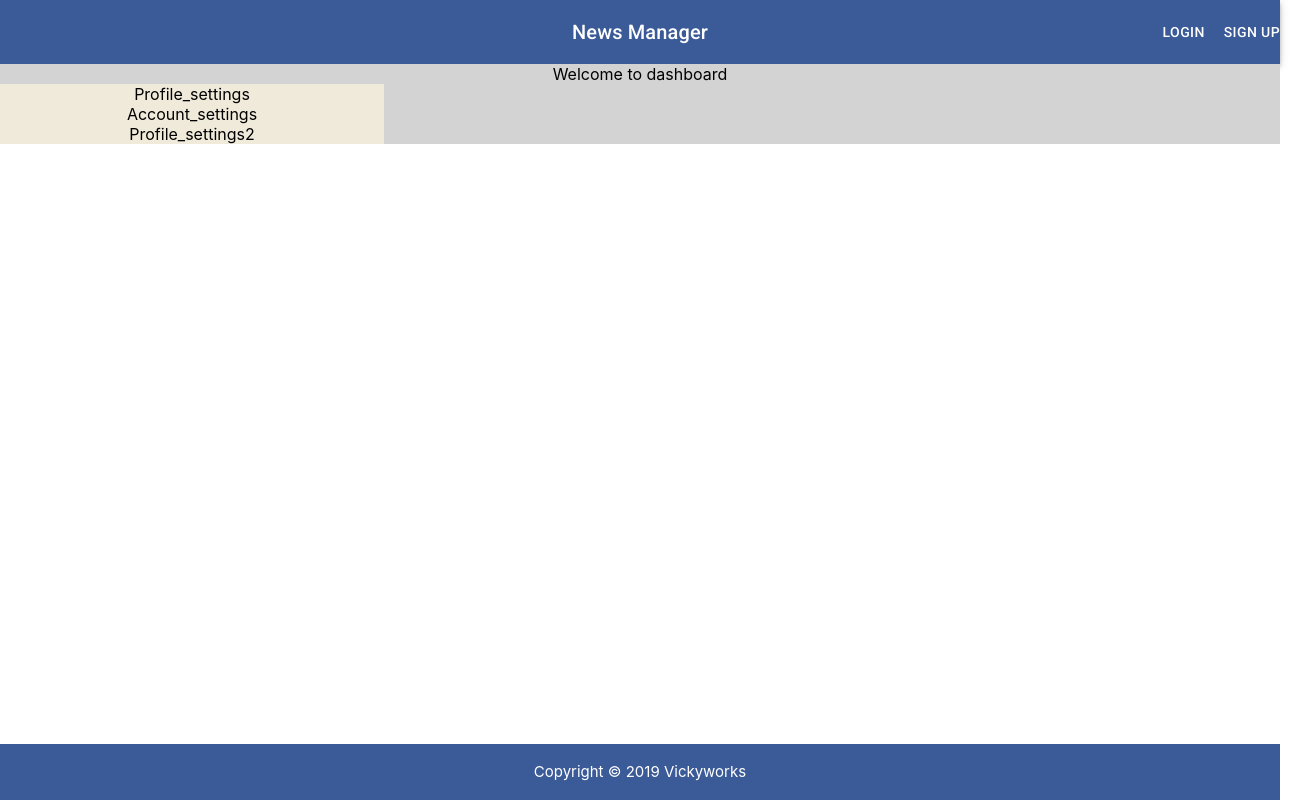
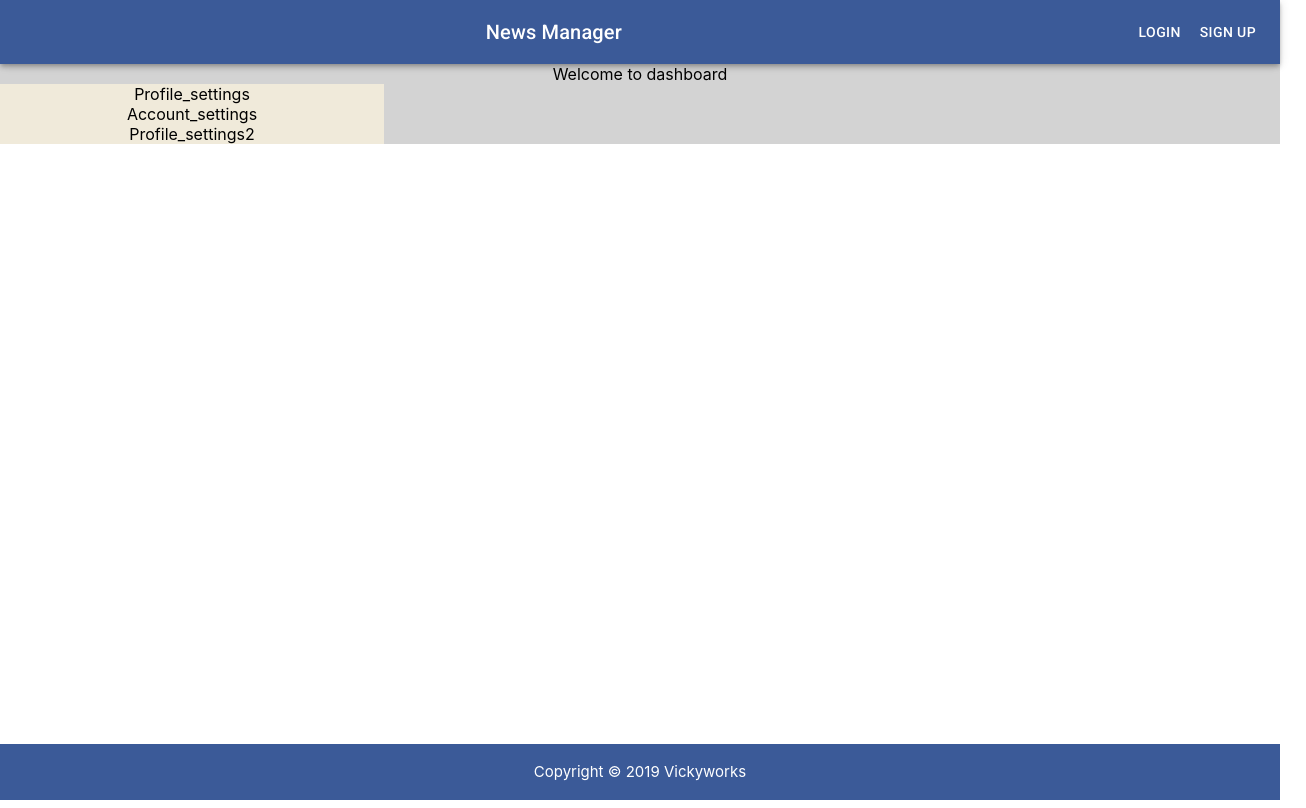
Before and after one commit to VigneshwaranVV/LearnWebApp, a React (Create React App) app: page / in a window 1280 px wide. Shown: the whole page, 1306 px wide, since content can reach past the window. Built offline with nearby package versions, Linux system fonts and the light colour scheme.

Commit message:
fixed navbar and drawer

```diff
--- a/src/common/appBarCustom/AppBarCollapse.js
+++ b/src/common/appBarCustom/AppBarCollapse.js
@@ -3,10 +3,12 @@ import { Button, MenuItem } from "@material-ui/core";
 import { withStyles } from "@material-ui/core/styles";
 import ButtonAppBarCollapse from "./ButtonAppBarCollapse";
 import { NavLink, withRouter } from 'react-router-dom'
+import { RouteConfig } from "../../config/routeConfig";
 
 const styles = theme => ({
   root: {
-    position: "absolute",
+    position: "sticky",
+    // height: '7vh',
     right: 0,
   },
   buttonBar: {
@@ -25,6 +27,9 @@ const styles = theme => ({
 const AppBarCollapse = props => {
   const { drawerData } = { ...props }
   const redirect = (route = '/') => {
+    if(route ==RouteConfig.login){
+      props.onClickLogout();
+    }
     props.history.push(route);
   }
   return (
--- a/src/common/appBarCustom/ButtonAppBarCollapse.js
+++ b/src/common/appBarCustom/ButtonAppBarCollapse.js
@@ -7,6 +7,7 @@ import List from '@material-ui/core/List';
 import Divider from '@material-ui/core/Divider';
 import ListItem from '@material-ui/core/ListItem';
 import ListItemText from '@material-ui/core/ListItemText';
+import { colors } from "../../components/constants/variables";
 
 const styles = theme => ({
   buttonCollapse: {
@@ -15,6 +16,14 @@ const styles = theme => ({
     },
     margin: "10px",
     boxShadow: "none"
+  },
+  paper: {
+    width: '60%'
+  },
+  list:{
+    backgroundColor: colors.fb_blue,
+    height: '100%',
+    color: 'white'
   }
 });
 
@@ -59,7 +68,7 @@ function ButtonAppBarCollapse(props) {
       <IconButton onClick={toggleDrawer('right', true)}>
         <MenuIcon style={{ color: '#fff' }} />
       </IconButton>
-      <Drawer anchor="right" open={state.right} onClose={toggleDrawer('right', false)}>
+      <Drawer anchor="right" open={state.right} onClose={toggleDrawer('right', false)} classes={{ paper: classes.paper }}>
         {sideList("right", drawerData, redirect)}
       </Drawer>
     </div>
--- a/src/common/footer/styles.css
+++ b/src/common/footer/styles.css
@@ -8,7 +8,7 @@
   display: flex;
   justify-content: center;
   height: 7vh;
-  position: fixed;
+  position: sticky;
   width: 100%;
   bottom: 0;
 }
--- a/src/components/login/Login.js
+++ b/src/components/login/Login.js
@@ -40,7 +40,7 @@ function Login(props) {
   const classes = useStyles();
   // const [isLoggedIn,setLoginStatus]
   const [formData, setFormData] = React.useState({
-    email: "a@ss.com",
+    email: "vv@cc.com",
     password: "4321"
   });
   const [isError, setIsError] = React.useState(false);
--- a/src/components/navBar/MainNav.js
+++ b/src/components/navBar/MainNav.js
@@ -10,10 +10,12 @@ import { logout } from "../../store_config/actions";
 import { RouteConfig } from "../../config/routeConfig";
 import { colors, text_contants } from "../constants/variables";
 import AppBarCollapse from "../../common/appBarCustom/AppBarCollapse";
+import ExitToAppIcon from '@material-ui/icons/ExitToApp';
+
 const useStyles = makeStyles(theme => ({
   root: {
     flexGrow: 1,
-    // position: "sticky",
+    position: "sticky",
     zIndex: 1,
     top: 0
   },
@@ -21,33 +23,13 @@ const useStyles = makeStyles(theme => ({
     marginRight: theme.spacing(2)
   },
   title: {
-    flexGrow: 1
+    flexGrow: 1,
+    // minWidth: '80%'
   }
 }));
 
 function MainNav(props) {
   const classes = useStyles();
-  const [isLoginScreen, toggleSignUp] = React.useState(false);
-  useEffect(() => {
-    if (window.location.pathname == "/login") {
-      toggleSignUp(true);
-    }
-  })
-  const [anchorEl, setAnchorEl] = React.useState(null);
-
-  const handleClick = event => {
-    setAnchorEl(event.currentTarget);
-  };
-
-  const handleClose = (path) => {
-    setAnchorEl(null);
-    if (path) {
-      props.history.replace(path)
-    }
-    if (path == RouteConfig.login) {
-      props.onClickLogout();
-    }
-  }
   const drawerData_beforeLogin = [
     {
       text: 'Login',
@@ -66,19 +48,28 @@ function MainNav(props) {
     {
       text: 'Dashboard',
       route: RouteConfig.dashboard
+    },
+    {
+      text: 'Saved Data',
+      route: RouteConfig.dashboard,
+    },
+    {
+      text: <p style={{verticalAlign: 'center',display: 'flex'}}>Logout &nbsp;<ExitToAppIcon /></p>,
+      route: RouteConfig.login
     }
   ]
   return (
     <div className={classes.root}>
-
-      <AppBar position="static" style={{ backgroundColor: colors.fb_blue }}>
+      <AppBar position="ststaicky"
+        style={{ backgroundColor: colors.fb_blue, position: 'sticky' }}
+      >
         <Toolbar>
           <Typography variant="h6" className={classes.title}>
             <Link to="/" style={{ textDecorationLine: "none", color: "white" }}>
               {text_contants.app_header}
             </Link>
           </Typography>
-          <AppBarCollapse drawerData={props.isAuth ? drawerData_afterLogin : drawerData_beforeLogin} />
+          <AppBarCollapse drawerData={props.isAuth ? drawerData_afterLogin : drawerData_beforeLogin} onClickLogout={props.onClickLogout} />
         </Toolbar>
       </AppBar>
     </div>
--- a/src/components/profile/profileForm.js
+++ b/src/components/profile/profileForm.js
@@ -19,7 +19,9 @@ class profileForm extends Component {
                 <div className="form_container">
                     <ContactForm onSubmit={this.submit} />
                 </div>
-
+                <div className="form_container">
+                    <ContactForm onSubmit={this.submit} />
+                </div>
             </div>
         )
     }
--- a/src/routes.js
+++ b/src/routes.js
@@ -15,7 +15,7 @@ const Routes = () => (
     {/* <div style={{ maxHeight: "10vh" }}>
       <ButtonAppBar />
     </div> */}
-    <div style={{ height: '80vh' }}>
+    <div style={{ minHeight: '86vh' }}>
       <Switch>
         <Route path={RouteConfig.root} exact={true} component={DashBoard} />
         <Route path={RouteConfig.login} component={Login} />
```
